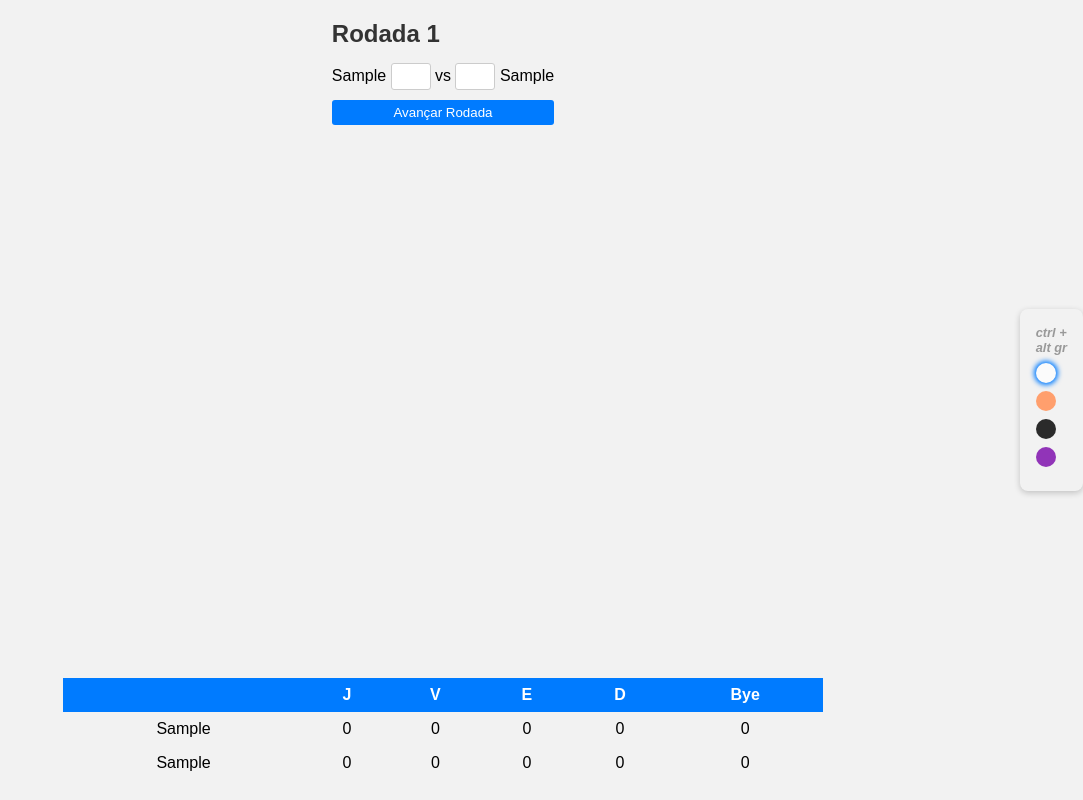
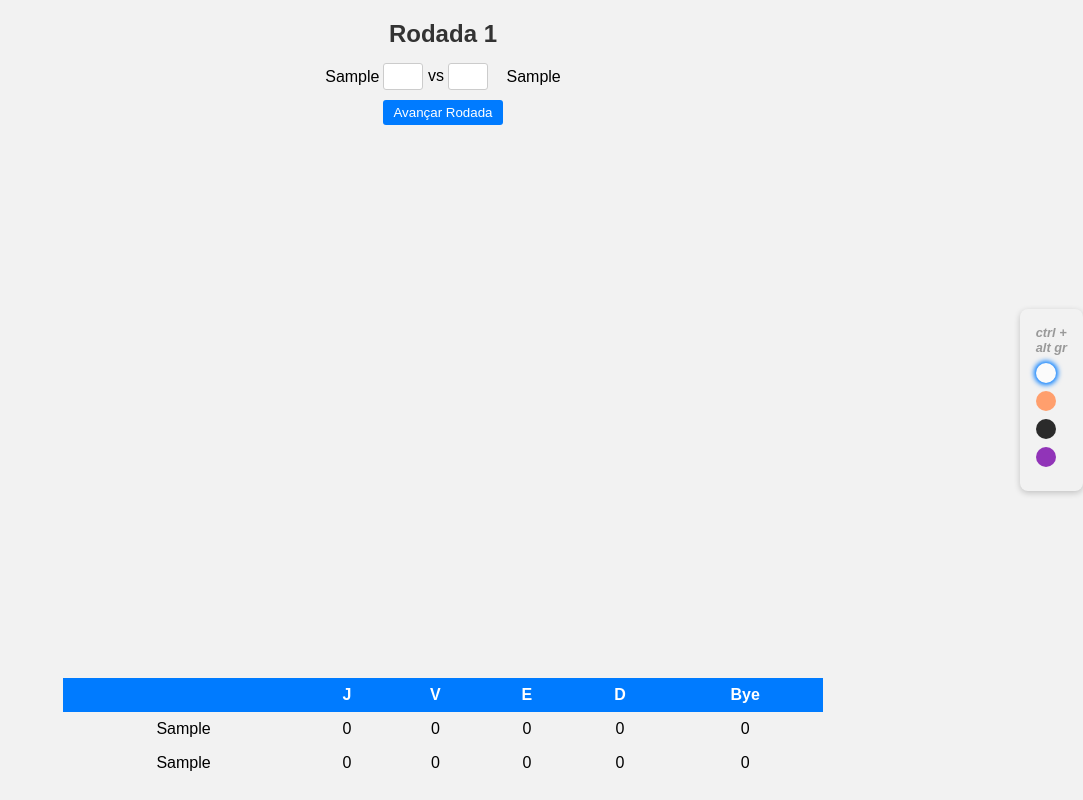
Before and after one commit to Alfatist/teams-simple-sorter, a plain HTML site: page index.html in a window 1280 px wide. Both pictures are taken after typing "Sample", "Sample" into the empty fields and a click on the input "SORTEIAR". Shown: the whole page, without its empty margins (197-1280 px from the left). Drawn offline with Linux system fonts and the light colour scheme.

Commit message:
V2.0.1 - Adição de um noscript

```diff
--- a/index.html
+++ b/index.html
@@ -19,6 +19,7 @@
           <label for="rounds">Rodadas: </label>
           <input type="number" minlength="1" min="1" id="rounds" disabled required title="função desabilitada por enquanto" />
           <ol class="participants"></ol>
+          <noscript>Você precisa do JavaScript para que esse sistema funcione.</noscript>
           <div class="button-container">
             <input type="button" value="ADICIONAR" onclick="createNewParticipant()" onmouseup="" class="primary" />
             <input type="submit" value="SORTEIAR" class="secondary" />
--- a/script.js
+++ b/script.js
@@ -64,11 +64,12 @@ class Player {
 function secondScreen(array = []) {
   first_screen.style.display = "none";
   second_screen.style.display = "flex";
-  console.log(array);
   let bye = array.length % 2;
   let texto = "";
   for (let i = 0; i < array.length - 1; i += 2) {
-    texto += `<li>${array[i]} <input type="number" min="0" required /> vs <input type="number" min="0" required /> ${array[i + 1]}</li>`;
+    texto += `<li><span>${array[i]}</span> <input type="number" min="0" required /> vs <input type="number" min="0" required /> <span>${
+      array[i + 1]
+    }</span></li>`;
   }
   bye ? (texto += `<li>Bye: <span class="bye">${array[array.length - 1]}</span></li>`) : null;
 
--- a/style.css
+++ b/style.css
@@ -47,6 +47,10 @@ ol {
 h1 {
   text-align: center;
   color: #333;
+}
+
+h2 {
+  text-align: center;
 }
 
 label {
@@ -146,9 +150,8 @@ input[type="number"] {
 }
 
 .rounds ul {
-  width: fit-content;
-  width: -moz-fit-content;
   list-style: none;
+  width: 100%;
 }
 
 .rounds li {
@@ -268,3 +271,22 @@ input[type="number"] {
 .theme-circle.light-mode {
   background-color: #fbfbfb;
 }
+
+#versus li {
+  position: relative;
+}
+
+#versus li span:not(.bye) {
+  position: absolute;
+  top: 50%;
+  transform: translateY(-50%);
+  padding: 0 4px;
+}
+
+#versus li span:nth-of-type(1) {
+  right: 100%;
+}
+#versus li span:last-child {
+  left: 100%;
+}
+/* right: 100%; */
```
